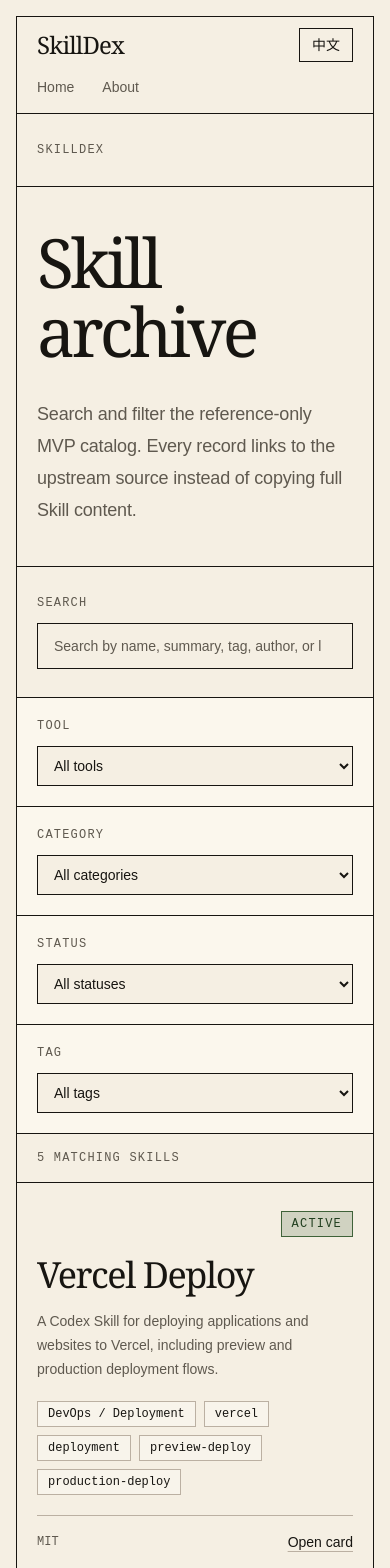
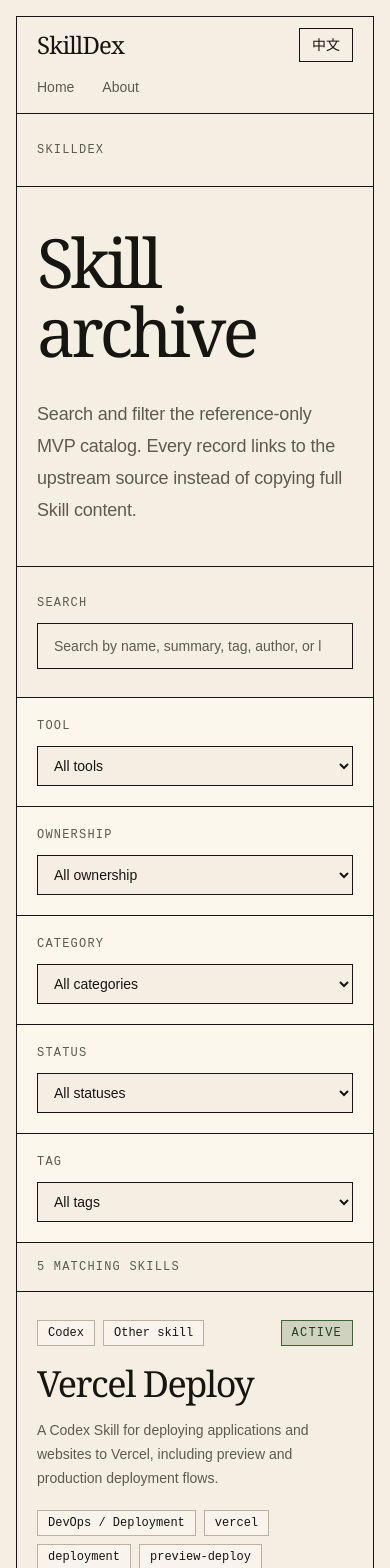
Before and after one commit to yu830/SkillDex, a Next.js app: page /en/skills in a window 390 px wide. Shown: the top 1568 px of the page. Built offline with nearby package versions, Linux system fonts and the light colour scheme; a web font is replaced by a local one.

Commit message:
feat: add skill ownership filtering

```diff
--- a/src/app/[locale]/page.tsx
+++ b/src/app/[locale]/page.tsx
@@ -3,8 +3,8 @@ import { notFound } from "next/navigation";
 
 import { LanguageSwitcher } from "@/components/LanguageSwitcher";
 import { Tag } from "@/components/Tag";
-import { getAllSkills, getCategories, getCategoryLabel, getLocalizedText, isLocale } from "@/lib/skills";
-import type { Locale, ToolScope } from "@/types/skill";
+import { getAllSkills, getCategories, getCategoryLabel, getLocalizedText, getToolScopeLabel, getToolScopes, isLocale } from "@/lib/skills";
+import type { Locale } from "@/types/skill";
 
 type PageProps = {
   params: Promise<{ locale: string }>;
@@ -55,7 +55,7 @@ export default async function LocaleHomePage({ params }: PageProps) {
   const text = copy[locale];
   const skills = getAllSkills();
   const categories = getCategories();
-  const toolScopes = Array.from(new Set(skills.map((skill) => skill.toolScope))) as ToolScope[];
+  const toolScopes = getToolScopes();
 
   return (
     <main className="editorial-shell mx-auto flex w-full max-w-[1500px] flex-1 flex-col px-4 py-4 text-[var(--ink)] sm:px-6 sm:py-6 lg:px-8">
@@ -107,7 +107,7 @@ export default async function LocaleHomePage({ params }: PageProps) {
               <p className="font-mono text-xs font-medium uppercase tracking-[0.1em] text-[var(--muted-ink)]">{text.tools}</p>
               <div className="mt-4 flex flex-wrap gap-2">
                 {toolScopes.map((scope) => (
-                  <Tag key={scope}>{scope}</Tag>
+                  <Tag key={scope}>{getToolScopeLabel(scope, locale)}</Tag>
                 ))}
               </div>
             </div>
@@ -141,7 +141,7 @@ export default async function LocaleHomePage({ params }: PageProps) {
               className="group grid min-h-36 gap-5 border-b border-[var(--line)] px-5 py-7 transition hover:bg-[var(--paper-alt)] sm:px-8 lg:grid-cols-[9rem_minmax(0,1.1fr)_minmax(16rem,0.75fr)_4rem]"
             >
               <p className="font-mono text-xs font-medium uppercase tracking-[0.1em] text-[var(--muted-ink)]">
-                {skill.toolScope} / {getCategoryLabel(skill.categoryId, locale)}
+                {skill.toolScopes.map((scope) => getToolScopeLabel(scope, locale)).join(", ")} / {getCategoryLabel(skill.categoryId, locale)}
               </p>
               <h3 className="font-serif text-[2.25rem] font-normal leading-[1] tracking-[-0.04em] text-[var(--ink)] lg:text-[3.25rem] lg:leading-[0.96]">{skill.name}</h3>
               <p className="max-w-xl text-sm leading-6 text-[var(--muted-ink)]">{getLocalizedText(skill.summary, locale)}</p>
--- a/src/app/[locale]/skills/SkillsExplorer.tsx
+++ b/src/app/[locale]/skills/SkillsExplorer.tsx
@@ -5,8 +5,8 @@ import { useMemo, useState } from "react";
 import { SearchBar } from "@/components/SearchBar";
 import { SkillCard } from "@/components/SkillCard";
 import { SkillFilter } from "@/components/SkillFilter";
-import { getCategoryLabel, getLocalizedText } from "@/lib/skills";
-import type { Locale, Skill, SkillCategoryId, SkillStatus, ToolScope } from "@/types/skill";
+import { getCategoryLabel, getLocalizedText, getSourceTypeLabel, getToolScopeLabel } from "@/lib/skills";
+import type { Locale, Skill, SkillCategoryId, SkillStatus, SourceType, ToolScope } from "@/types/skill";
 
 type SkillsExplorerProps = {
   locale: Locale;
@@ -31,6 +31,7 @@ const copy = {
 export function SkillsExplorer({ locale, skills, categories, tags }: SkillsExplorerProps) {
   const [query, setQuery] = useState("");
   const [toolScope, setToolScope] = useState<ToolScope | "all">("all");
+  const [sourceType, setSourceType] = useState<SourceType | "all">("all");
   const [categoryId, setCategoryId] = useState<SkillCategoryId | "all">("all");
   const [status, setStatus] = useState<SkillStatus | "all">("all");
   const [tag, setTag] = useState<string | "all">("all");
@@ -39,7 +40,8 @@ export function SkillsExplorer({ locale, skills, categories, tags }: SkillsExplo
     const normalizedQuery = query.trim().toLowerCase();
 
     return skills.filter((skill) => {
-      if (toolScope !== "all" && skill.toolScope !== toolScope) return false;
+      if (toolScope !== "all" && !skill.toolScopes.includes(toolScope)) return false;
+      if (sourceType !== "all" && skill.sourceType !== sourceType) return false;
       if (categoryId !== "all" && skill.categoryId !== categoryId) return false;
       if (status !== "all" && skill.status !== status) return false;
       if (tag !== "all" && !skill.tags.includes(tag)) return false;
@@ -50,7 +52,10 @@ export function SkillsExplorer({ locale, skills, categories, tags }: SkillsExplo
         getLocalizedText(skill.summary, locale),
         getLocalizedText(skill.description, locale),
         getCategoryLabel(skill.categoryId, locale),
-        skill.toolScope,
+        ...skill.toolScopes,
+        ...skill.toolScopes.map((scope) => getToolScopeLabel(scope, locale)),
+        skill.sourceType,
+        getSourceTypeLabel(skill.sourceType, locale),
         skill.source.author,
         skill.source.license,
         ...skill.tags,
@@ -60,7 +65,7 @@ export function SkillsExplorer({ locale, skills, categories, tags }: SkillsExplo
 
       return searchableText.includes(normalizedQuery);
     });
-  }, [categoryId, locale, query, skills, status, tag, toolScope]);
+  }, [categoryId, locale, query, skills, sourceType, status, tag, toolScope]);
 
   return (
     <section>
@@ -69,12 +74,14 @@ export function SkillsExplorer({ locale, skills, categories, tags }: SkillsExplo
       </div>
       <SkillFilter
         toolScope={toolScope}
+        sourceType={sourceType}
         categoryId={categoryId}
         status={status}
         tag={tag}
         categories={categories.map((category) => ({ value: category, label: getCategoryLabel(category, locale) }))}
         tags={tags}
         onToolScopeChange={setToolScope}
+        onSourceTypeChange={setSourceType}
         onCategoryChange={setCategoryId}
         onStatusChange={setStatus}
         onTagChange={setTag}
--- a/src/app/[locale]/skills/[slug]/page.tsx
+++ b/src/app/[locale]/skills/[slug]/page.tsx
@@ -5,7 +5,7 @@ import { CopyButton } from "@/components/CopyButton";
 import { LanguageSwitcher } from "@/components/LanguageSwitcher";
 import { StatusBadge } from "@/components/StatusBadge";
 import { Tag } from "@/components/Tag";
-import { getAllSkills, getCategoryLabel, getLocalizedText, getSkillBySlug, isLocale, LOCALES } from "@/lib/skills";
+import { getAllSkills, getCategoryLabel, getLocalizedText, getSkillBySlug, getSourceTypeLabel, getToolScopeLabel, isLocale, LOCALES } from "@/lib/skills";
 import type { Locale, LocalizedText } from "@/types/skill";
 
 type PageProps = {
@@ -29,6 +29,7 @@ const sectionTitles = {
     copySource: "Copy source URL",
     copyUsage: "Copy usage hint",
     metaTool: "Tool scope",
+    metaOwnership: "Ownership",
     metaCategory: "Category",
     metaLicense: "License",
     metaReviewed: "Reviewed",
@@ -49,6 +50,7 @@ const sectionTitles = {
     copySource: "\u590d\u5236\u6765\u6e90 URL",
     copyUsage: "\u590d\u5236\u4f7f\u7528\u63d0\u793a",
     metaTool: "\u5de5\u5177\u8303\u56f4",
+    metaOwnership: "\u5f52\u5c5e",
     metaCategory: "\u5206\u7c7b",
     metaLicense: "\u8bb8\u53ef\u8bc1",
     metaReviewed: "\u5df2\u5ba1\u9605",
@@ -77,6 +79,9 @@ export default async function SkillDetailPage({ params }: PageProps) {
 
   const locale = rawLocale as Locale;
   const text = sectionTitles[locale];
+  const toolLabels = skill.toolScopes.map((scope) => getToolScopeLabel(scope, locale));
+  const ownershipLabel = getSourceTypeLabel(skill.sourceType, locale);
+  const compatibilityToolLabels = skill.compatibility.tools.map((tool) => getToolScopeLabel(tool, locale));
 
   return (
     <main className="editorial-shell mx-auto flex w-full max-w-[1500px] flex-1 flex-col px-4 py-4 text-[var(--ink)] sm:px-6 sm:py-6 lg:px-8">
@@ -98,7 +103,10 @@ export default async function SkillDetailPage({ params }: PageProps) {
         <section className="grid border-b border-[var(--line)] lg:grid-cols-[minmax(0,8fr)_minmax(280px,4fr)]">
           <div className="border-[var(--line)] px-5 py-10 sm:px-8 sm:py-14 lg:border-r">
             <div className="mb-8 flex flex-wrap gap-2">
-              <Tag>{skill.toolScope}</Tag>
+              {toolLabels.map((label) => (
+                <Tag key={label}>{label}</Tag>
+              ))}
+              <Tag>{ownershipLabel}</Tag>
               <Tag>{getCategoryLabel(skill.categoryId, locale)}</Tag>
               <StatusBadge status={skill.status} />
             </div>
@@ -111,7 +119,8 @@ export default async function SkillDetailPage({ params }: PageProps) {
           </div>
 
           <aside className="grid bg-[var(--paper-soft)]">
-            <MetaBlock label={text.metaTool} value={skill.toolScope} />
+            <MetaBlock label={text.metaTool} value={toolLabels.join(", ")} />
+            <MetaBlock label={text.metaOwnership} value={ownershipLabel} />
             <MetaBlock label={text.metaCategory} value={getCategoryLabel(skill.categoryId, locale)} />
             <MetaBlock label={text.metaLicense} value={skill.source.license} href={skill.source.licenseUrl} />
             <MetaBlock label={text.metaReviewed} value={skill.lastReviewedAt} />
@@ -139,7 +148,7 @@ export default async function SkillDetailPage({ params }: PageProps) {
             </h2>
             <div className="mt-6 space-y-4 text-sm leading-6 text-[var(--muted-ink)]">
               <p>
-                <strong className="font-medium text-[var(--ink)]">Tools:</strong> {skill.compatibility.tools.join(", ")}
+                <strong className="font-medium text-[var(--ink)]">Tools:</strong> {compatibilityToolLabels.join(", ")}
               </p>
               <p>
                 <strong className="font-medium text-[var(--ink)]">Environments:</strong> {skill.compatibility.environments.join(", ")}
--- a/src/components/SkillCard.tsx
+++ b/src/components/SkillCard.tsx
@@ -1,6 +1,6 @@
 import Link from "next/link";
 
-import { getCategoryLabel, getLocalizedText } from "@/lib/skills";
+import { getCategoryLabel, getLocalizedText, getSourceTypeLabel, getToolScopeLabel } from "@/lib/skills";
 import type { Locale, Skill } from "@/types/skill";
 
 import { StatusBadge } from "./StatusBadge";
@@ -15,7 +15,12 @@ export function SkillCard({ skill, locale }: SkillCardProps) {
   return (
     <article className="flex h-full min-w-0 flex-col gap-5 border-b border-[var(--line)] px-5 py-7 transition hover:bg-[var(--paper-alt)] sm:px-8 md:border-r xl:[&:nth-child(3n)]:border-r-0">
       <div className="flex flex-wrap items-center justify-between gap-2">
-        <span className="font-mono text-xs font-medium uppercase tracking-[0.1em] text-[var(--muted-ink)]">{skill.toolScope}</span>
+        <div className="flex flex-wrap gap-2">
+          {skill.toolScopes.map((scope) => (
+            <Tag key={scope}>{getToolScopeLabel(scope, locale)}</Tag>
+          ))}
+          <Tag>{getSourceTypeLabel(skill.sourceType, locale)}</Tag>
+        </div>
         <StatusBadge status={skill.status} />
       </div>
       <div>
--- a/src/components/SkillFilter.tsx
+++ b/src/components/SkillFilter.tsx
@@ -1,6 +1,6 @@
 "use client";
 
-import type { SkillCategoryId, SkillStatus, ToolScope } from "@/types/skill";
+import type { SkillCategoryId, SkillStatus, SourceType, ToolScope } from "@/types/skill";
 
 type Option<T extends string> = {
   value: T;
@@ -9,12 +9,14 @@ type Option<T extends string> = {
 
 type SkillFilterProps = {
   toolScope: ToolScope | "all";
+  sourceType: SourceType | "all";
   categoryId: SkillCategoryId | "all";
   status: SkillStatus | "all";
   tag: string | "all";
   categories: Option<SkillCategoryId>[];
   tags: string[];
   onToolScopeChange: (value: ToolScope | "all") => void;
+  onSourceTypeChange: (value: SourceType | "all") => void;
   onCategoryChange: (value: SkillCategoryId | "all") => void;
   onStatusChange: (value: SkillStatus | "all") => void;
   onTagChange: (value: string | "all") => void;
@@ -24,6 +26,12 @@ const toolScopes: Option<ToolScope | "all">[] = [
   { value: "all", label: "All tools" },
   { value: "claude-code", label: "Claude Code" },
   { value: "codex", label: "Codex" },
+];
+
+const sourceTypes: Option<SourceType | "all">[] = [
+  { value: "all", label: "All ownership" },
+  { value: "own", label: "My skills" },
+  { value: "third-party", label: "Other skills" },
 ];
 
 const statuses: Option<SkillStatus | "all">[] = [
@@ -36,19 +44,22 @@ const statuses: Option<SkillStatus | "all">[] = [
 
 export function SkillFilter({
   toolScope,
+  sourceType,
   categoryId,
   status,
   tag,
   categories,
   tags,
   onToolScopeChange,
+  onSourceTypeChange,
   onCategoryChange,
   onStatusChange,
   onTagChange,
 }: SkillFilterProps) {
   return (
-    <div className="grid border-b border-[var(--line)] bg-[var(--paper-soft)] md:grid-cols-4">
+    <div className="grid border-b border-[var(--line)] bg-[var(--paper-soft)] md:grid-cols-5">
       <Select label="Tool" value={toolScope} options={toolScopes} onChange={onToolScopeChange} />
+      <Select label="Ownership" value={sourceType} options={sourceTypes} onChange={onSourceTypeChange} />
       <Select
         label="Category"
         value={categoryId}
```
